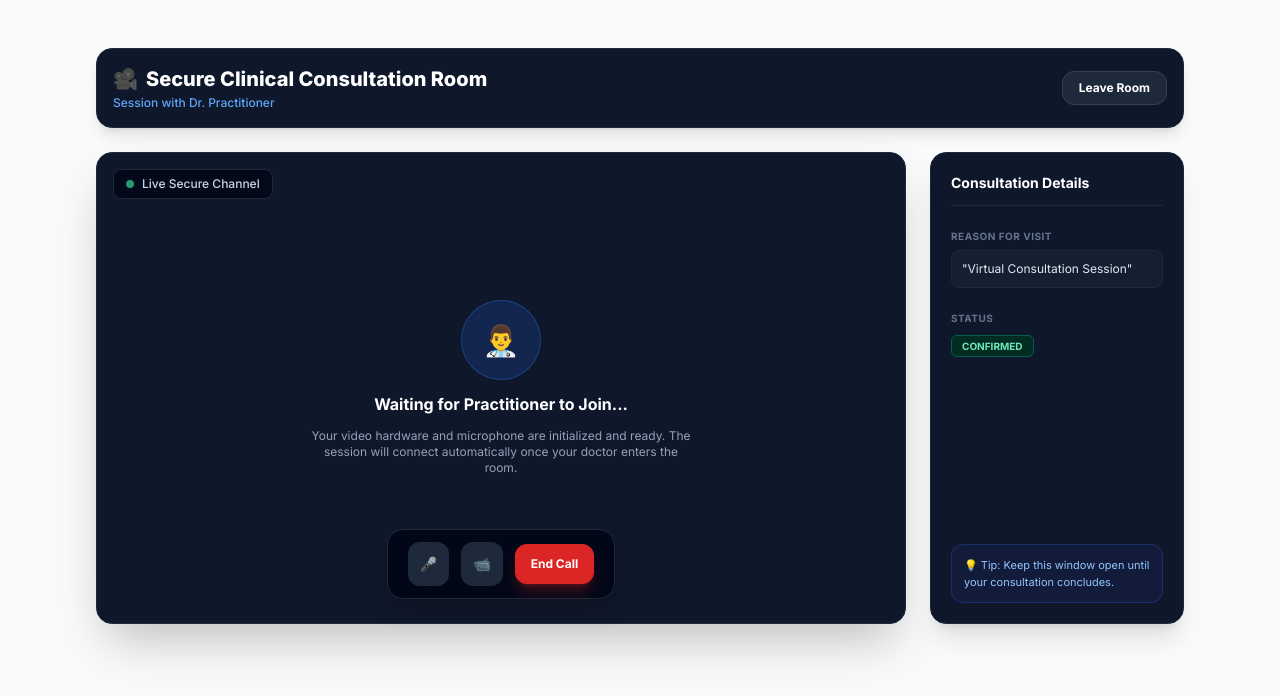
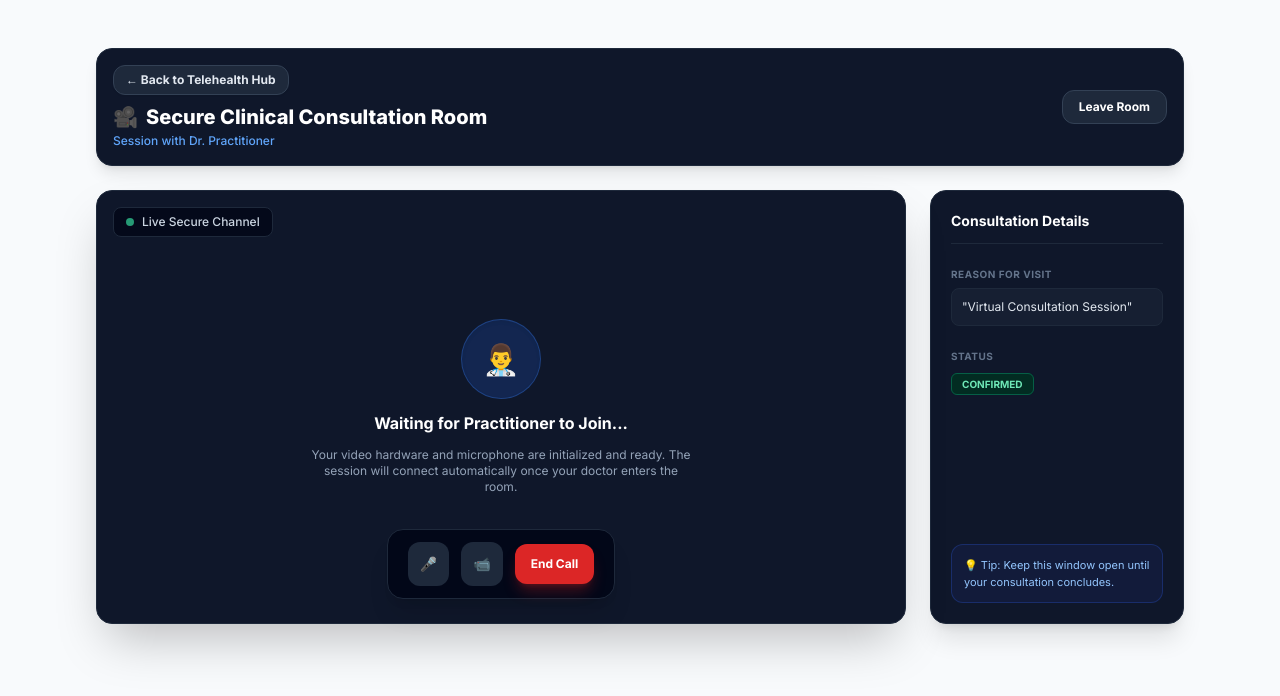
Before and after one commit to mugwe88-ops/MedicareAI, a Next.js app in the folder frontend/: page /patient/telehealth/room/1 in a window 1280 px wide. Shown: the top 696 px of the page. Built offline with nearby package versions, Linux system fonts and the light colour scheme; no server answers; sample sign-in values are in the browser's storage.

Commit message:
Refactor header layout and button styles in page.tsx

```diff
--- a/frontend/app/patient/telehealth/room/[id]/page.tsx
+++ b/frontend/app/patient/telehealth/room/[id]/page.tsx
@@ -55,7 +55,14 @@ export default function PatientRoomPage() {
   return (
     <div className="w-full max-w-6xl mx-auto p-4 sm:p-8 space-y-6 my-4 min-h-[80vh] flex flex-col justify-between">
       {/* TOP HEADER */}
-      <div className="flex items-center justify-between bg-slate-900 border border-slate-800 p-4 rounded-2xl shadow-lg">
+      <div className="flex flex-col sm:flex-row items-start sm:items-center justify-between gap-4 bg-slate-900 border border-slate-800 p-4 rounded-2xl shadow-lg">
+        <div className="space-y-2">
+          <button
+            onClick={() => router.push("/patient/telehealth")}
+            className="inline-flex items-center gap-2 px-3 py-1.5 bg-slate-800 hover:bg-slate-700 text-slate-200 text-xs font-bold rounded-xl transition border border-slate-700 shadow-sm cursor-pointer"
+          >
+            ← Back to Telehealth Hub
+          </button>
           <div>
             <h1 className="text-lg sm:text-xl font-extrabold text-white flex items-center gap-2">
               <span>🎥</span> Secure Clinical Consultation Room
@@ -64,9 +71,10 @@ export default function PatientRoomPage() {
               {appointment ? `Session with Dr. ${appointment.doctor_name || "Practitioner"}` : "Connecting to session..."}
             </p>
           </div>
+        </div>
         <button
           onClick={() => router.push("/patient/telehealth")}
-          className="px-4 py-2 bg-slate-800 hover:bg-slate-700 text-white text-xs font-bold rounded-xl transition border border-slate-700 cursor-pointer"
+          className="px-4 py-2 bg-slate-800 hover:bg-slate-700 text-white text-xs font-bold rounded-xl transition border border-slate-700 cursor-pointer self-end sm:self-center"
         >
           Leave Room
         </button>
```
Lines whose indentation alone changed are shown as unchanged.
